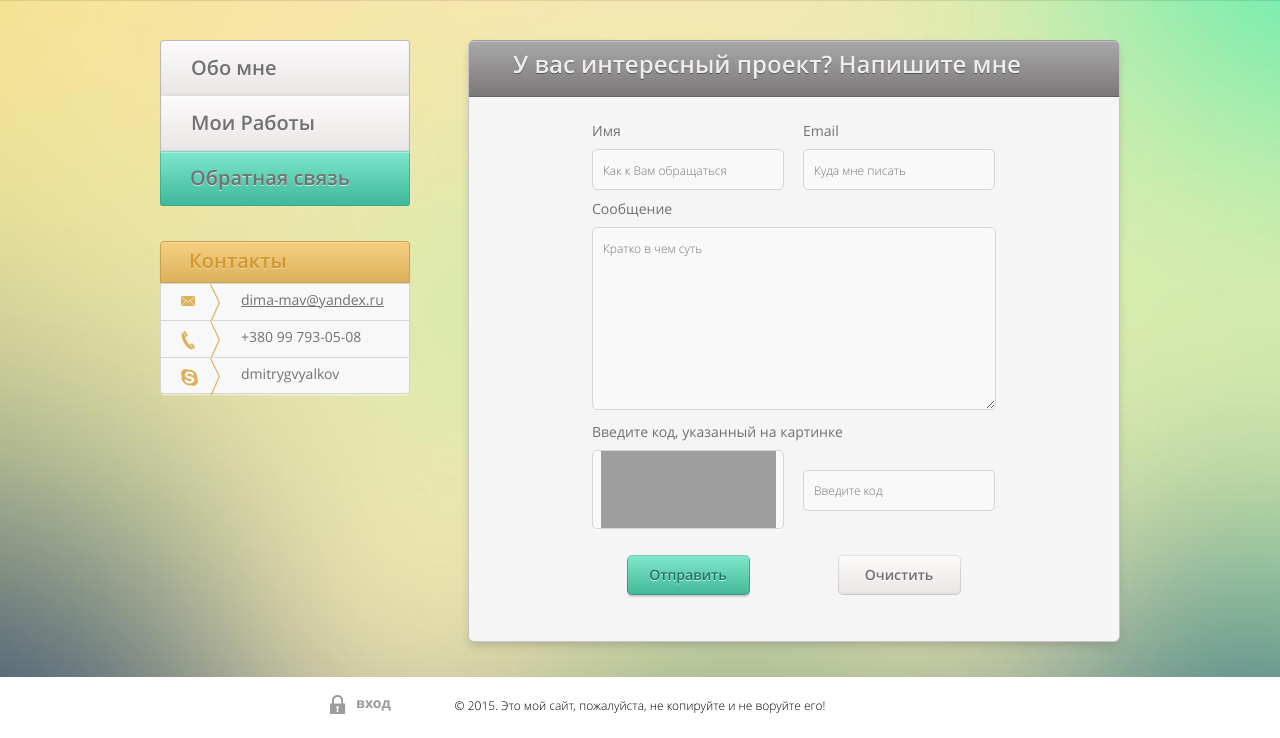
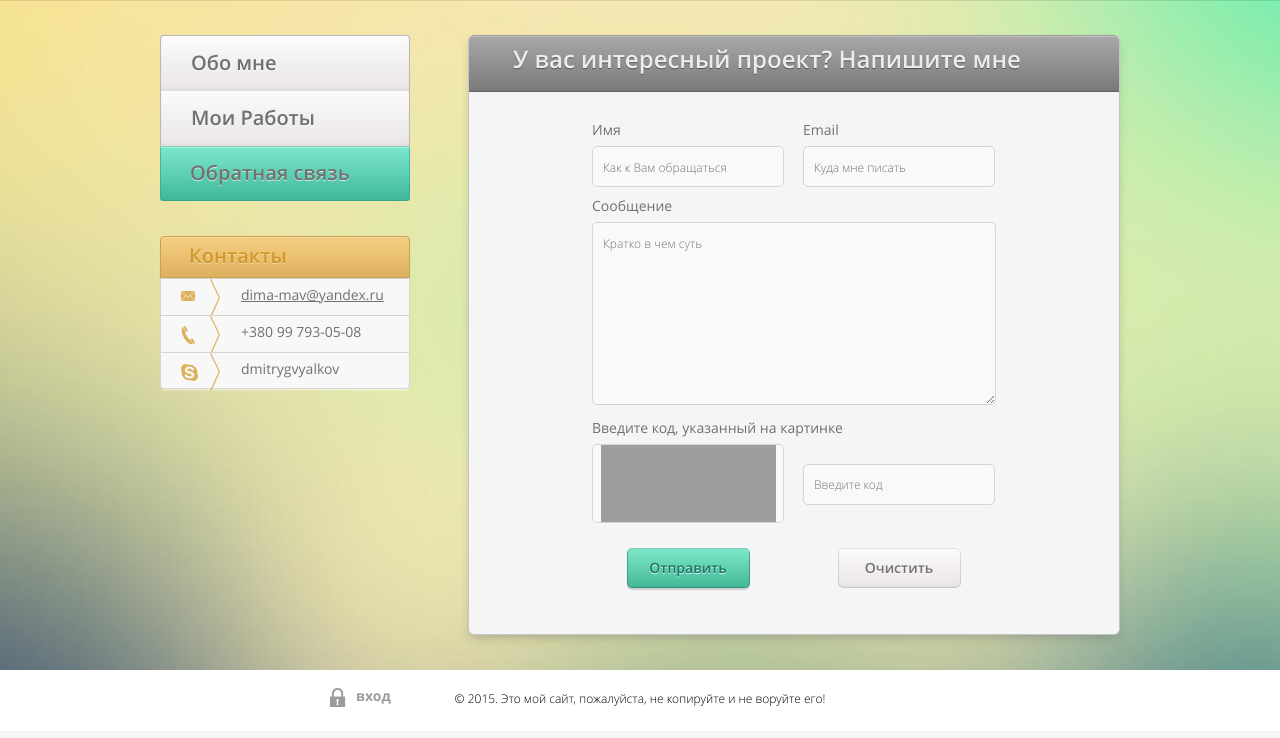
Before and after one commit to dmitrygvyalkov/loftschool-vdg-dom01, a PHP site: page /contact.html in a window 1280 px wide. Shown: the part 97-835 px from the top of the page. Run offline with PHP 8.4, Linux system fonts and the light colour scheme; some libraries are stand-ins or nearby versions; grey boxes are pictures that could not be loaded.

Commit message:
Правка положения блоков и формы обратной связи

```diff
--- a/app/contact.html
+++ b/app/contact.html
@@ -57,7 +57,7 @@
 								<label for="email" class="label">Email</label>
 								<input type="text" id="email" name="email" class="text-input" placeholder="Куда мне писать">
 							</div>
-							<div class="col1">
+							<div class="form-block col1">
 								<label for="text" class="label">Сообщение</label>
 								<textarea name="text" id="text" cols="30" rows="10" class="textarea" placeholder="Кратко в чем суть"></textarea>
 							</div>
--- a/app/css/contact.css
+++ b/app/css/contact.css
@@ -1,11 +1,11 @@
 .block-contact-form {
 	max-width: 404px;
-	margin: -5px auto 0;
-	padding-bottom: 20px;
+	margin: 0 auto 0;
+	padding: 10px 0 20px;
 }
 
 .block-contact-form .form-block {
-	margin: 11px 0;
+	margin: 0 0 11px 0;
 }
 
 
@@ -13,7 +13,7 @@
 	display: block;
 	font-size: 14px;
 	color: #727070;
-	margin: 10px 0;
+	margin: 0 0 8px 0;
 }
 
 .block-contact-form .col2 {
@@ -42,6 +42,7 @@
 	border-radius: 5px;
 	padding: 14px 10px;
 	box-sizing: border-box;
+	resize: vertical;
 	background-color: #f9f9fa;
 }
 
@@ -88,7 +89,7 @@
 	border: 0;
 	width: 123px;
 	height: 40px;
-	margin: 15px auto;
+	margin: 25px auto 15px;
 	display: block;
 
 	font-family: 'Open Sans Semibold';
@@ -116,7 +117,7 @@
 	border: 0;
 	width: 123px;
 	height: 40px;
-	margin: 15px auto;
+	margin: 25px auto 15px;
 	display: block;
 
 	font-family: 'Open Sans Semibold';
--- a/app/css/style.css
+++ b/app/css/style.css
@@ -74,7 +74,7 @@
 	background-image: url(../i/bg-header.png);
 	background-repeat: repeat-x;
 	box-shadow: 0px 1px 0px 0px rgba(0, 0, 0, 0.1);
-	margin-bottom: 40px;
+	margin-bottom: 35px;
 }
 
 
@@ -177,6 +177,7 @@
 	font-family: 'Open Sans Semibold';
 	font-weight: normal;
 	padding: 10px 0 0 44px;
+	margin-bottom: 20px;
 }
 
 .no-cssgradients .block-section .title-block {
--- a/app/index.html
+++ b/app/index.html
@@ -46,7 +46,7 @@
  			<main class="block-main">
 				<section class="block-section about">
 					<h2 class="title-block">Основная информация</h2>
-					<img src="userfiles/myfoto.jpg" height="150" width="150" alt="Дмитрий Вялков" class="photo">
+					<img src="userfiles/myfoto.jpg" alt="Дмитрий Вялков" class="photo">
 					<div class="info-block">
 						<div class="info-text"><span class="title">Меня зовут:</span> Дмитрий Вялков</div>
 						<div class="info-text"><span class="title">Мой возраст:</span> 33 года</div>
```
Also changed, not shown: app/css/about.css (+6 -4 lines), README.md, app/i/ico/download.png, app/i/ico/file-min.png, app/i/ico/graduate-min.png, app/i/ico/ico-email-form.png, app/i/ico/ico-key-form.png, app/i/ico/polaroid-new.png, app/i/ico/school-min.png, app/i/ico/work-min.png.
